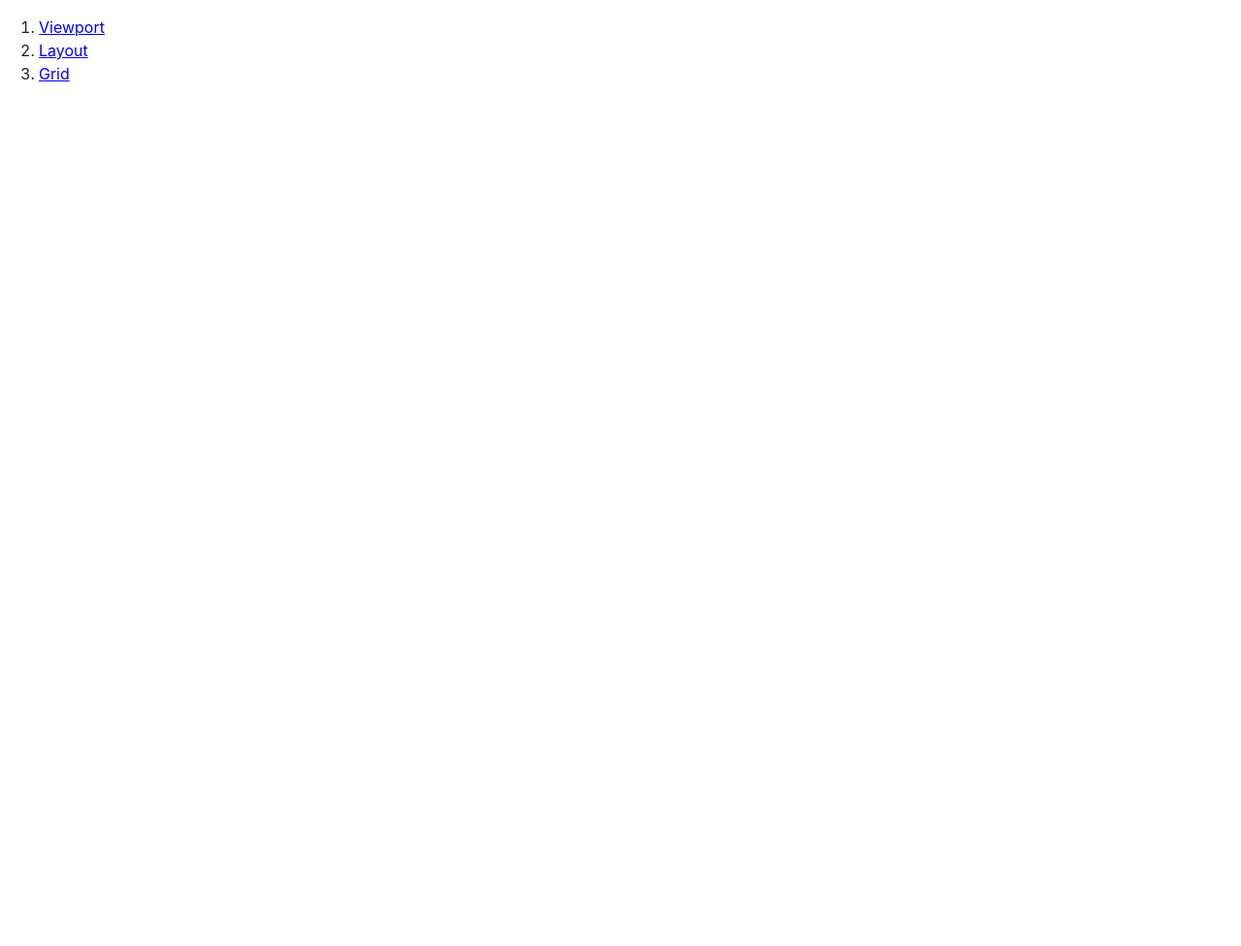
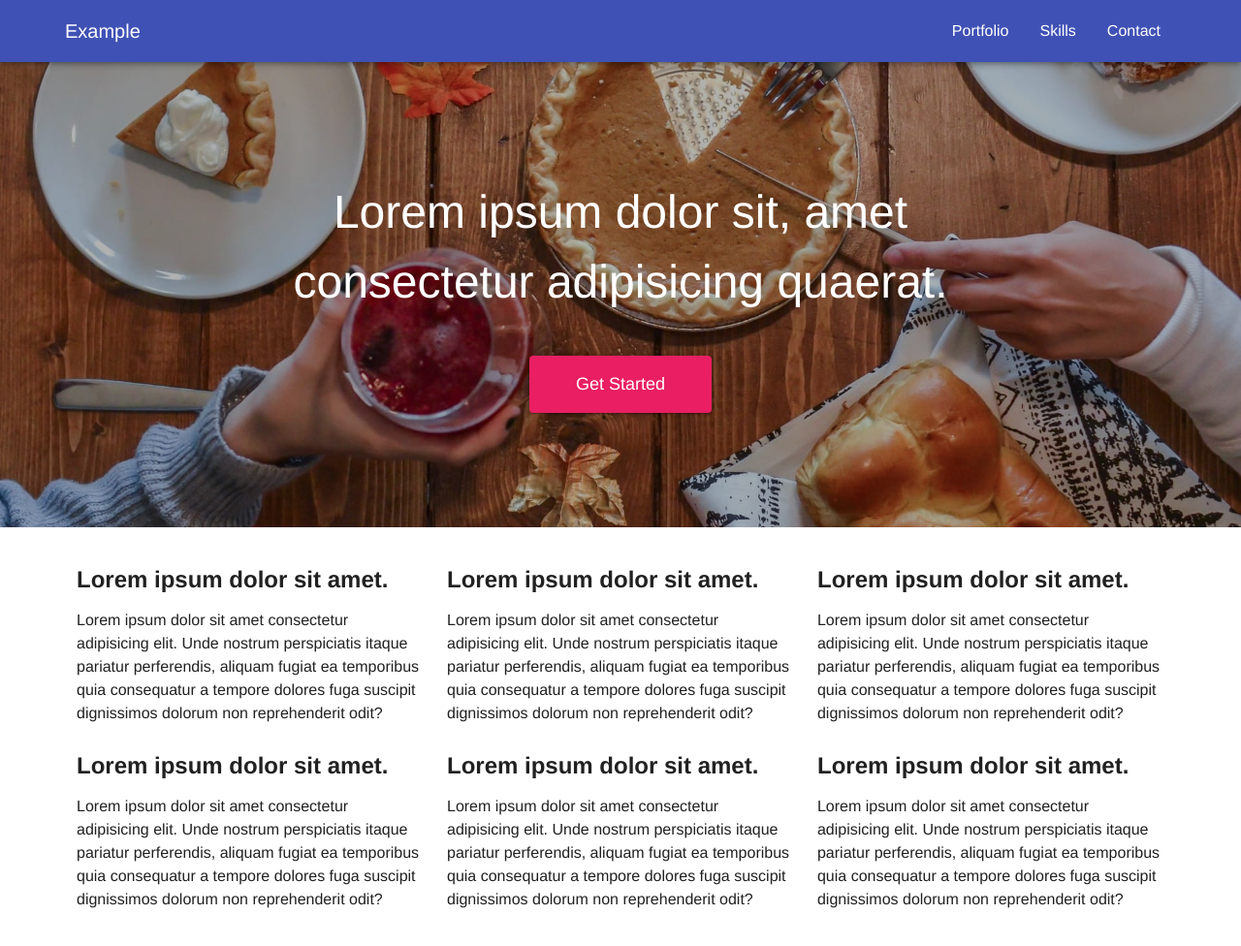
Before and after one commit to luxplanjay/htmlcss-19, a plain HTML site: page index.html in a window 1280 px wide. Shown: the whole page at 97% size. Before the commit the page ends 800 px from the top, so only its background shows below. Drawn offline with Linux system fonts and the light colour scheme.

Commit message:
Add examples

```diff
--- a/css/common.css
+++ /dev/null
@@ -1,23 +0,0 @@
-html {
-  box-sizing: border-box;
-}
-
-*,
-*::before,
-*::after {
-  box-sizing: inherit;
-}
-
-body {
-  margin: 0;
-  font-family: -apple-system, BlinkMacSystemFont, 'Segoe UI', Roboto, Oxygen,
-    Ubuntu, Cantarell, 'Open Sans', 'Helvetica Neue', sans-serif;
-  background-color: #fff;
-  color: #212121;
-  line-height: 1.5;
-}
-
-.back-link {
-  display: inline-block;
-  padding: 12px 16px;
-}
--- a/css/index.css
+++ /dev/null
@@ -1,29 +0,0 @@
-body {
-  color: #212121;
-  line-height: 1.5;
-}
-
-/* @media screen and (min-width: 800px) {
-  body {
-    background-color: palevioletred;
-    color: red;
-  }
-}
-
-@media (min-width: 1170px) {
-  body {
-    background-color: orangered;
-  }
-} */
-
-/* @media  (max-width: 800px) {
-  body {
-    background-color: yellow;
-  }
-} */
-
-/* @media screen and (min-width: 800px) and (max-width: 1200px) {
-  body {
-    background-color: blue;
-  }
-} */
--- /dev/null
+++ b/css/styles.css
@@ -0,0 +1,211 @@
+html {
+  box-sizing: border-box;
+}
+
+*,
+*::before,
+*::after {
+  box-sizing: inherit;
+}
+
+body {
+  margin: 0;
+  font-family: 'Helvetica Neue', -apple-system, BlinkMacSystemFont, 'Segoe UI',
+    Roboto, Oxygen, Ubuntu, Cantarell, 'Open Sans', sans-serif;
+  line-height: 1.5;
+  color: #212121;
+  background-color: #fff;
+}
+
+.container {
+  max-width: 1170px;
+  padding-right: 12px;
+  padding-left: 12px;
+  margin-left: auto;
+  margin-right: auto;
+}
+
+.masthead {
+  position: relative;
+  background-color: #3f51b5;
+  box-shadow: 0px 2px 4px -1px rgba(0, 0, 0, 0.2),
+    0px 4px 5px 0px rgba(0, 0, 0, 0.14), 0px 1px 10px 0px rgba(0, 0, 0, 0.12);
+  z-index: 10;
+}
+
+.masthead-nav {
+  display: flex;
+  justify-content: space-between;
+  align-items: center;
+}
+
+.logo {
+  display: block;
+  font-size: 20px;
+  font-weight: 500;
+  color: #fff;
+  text-decoration: none;
+  text-align: center;
+}
+
+/* NAV */
+.site-nav {
+  padding: 0;
+  margin: 0;
+  list-style: none;
+  display: none;
+}
+
+.site-nav a {
+  display: block;
+  padding: 20px 16px;
+  text-decoration: none;
+  color: #fff;
+  font-size: 16px;
+}
+
+.site-nav a:hover,
+.site-nav a:focus {
+  background-color: #e91e63;
+}
+
+.nav-toggler {
+  all: unset;
+  display: inline-block;
+  cursor: pointer;
+}
+
+.nav-toggler-icon {
+  width: 36px;
+  height: 36px;
+  fill: #fff;
+}
+
+.nav-toggler:hover .nav-toggler-icon {
+  fill: #e91e63;
+}
+
+/* Скрыть и показать мобильное меню (гамбургер) */
+@media (min-width: 576px) {
+  .site-nav {
+    display: flex;
+  }
+
+  .nav-toggler {
+    display: none;
+  }
+}
+
+/* HERO */
+.hero-container {
+  min-height: 480px;
+  display: flex;
+  align-items: center;
+  justify-content: center;
+  background-color: #607d8b;
+  background-image: linear-gradient(rgba(0, 0, 0, 0.3), rgba(0, 0, 0, 0.3)),
+    url('../images/mobile-bg.jpg');
+  background-repeat: no-repeat;
+  background-size: cover;
+  background-position: center;
+}
+
+.hero {
+  padding-left: 12px;
+  padding-right: 12px;
+  max-width: 800px;
+  text-align: center;
+}
+
+.hero-title {
+  margin-top: 0;
+  margin-bottom: 40px;
+  font-size: 24px;
+  color: #fff;
+  font-weight: 500;
+}
+
+.hero-link {
+  display: inline-block;
+  padding: 16px 48px;
+  border-radius: 4px;
+  font-size: 18px;
+  font-weight: 500;
+  text-decoration: none;
+  text-transform: capitalize;
+  background-color: #e91e63;
+  color: #fff;
+  box-shadow: 0px 3px 1px -2px rgba(0, 0, 0, 0.2),
+    0px 2px 2px 0px rgba(0, 0, 0, 0.14), 0px 1px 5px 0px rgba(0, 0, 0, 0.12);
+}
+
+@media screen and (min-width: 768px) {
+  .hero-container {
+    background-image: linear-gradient(rgba(0, 0, 0, 0.3), rgba(0, 0, 0, 0.3)),
+      url('../images/tablet-bg.jpg');
+  }
+
+  .hero-title {
+    font-size: 32px;
+  }
+}
+
+@media screen and (min-width: 1170px) {
+  .hero-container {
+    background-image: linear-gradient(rgba(0, 0, 0, 0.3), rgba(0, 0, 0, 0.3)),
+      url('../images/desktop-bg.jpg');
+  }
+  .hero-title {
+    font-size: 48px;
+  }
+}
+
+/* SECTION */
+.section {
+  padding-top: 24px;
+  padding-bottom: 24px;
+}
+
+.features {
+  padding: 0;
+  margin: 0;
+  list-style: none;
+}
+
+.features-item {
+  padding: 12px;
+}
+
+.features-item h3 {
+  margin-top: 0;
+  margin-bottom: 12px;
+  font-size: 24px;
+}
+
+.features-item p {
+  margin: 0;
+  font-size: 16px;
+}
+
+@media (max-width: 767px) {
+  .features-item + .features-item {
+    margin-top: 12px;
+  }
+}
+
+@media (min-width: 768px) {
+  .features {
+    display: flex;
+    flex-wrap: wrap;
+  }
+
+  .features-item {
+    flex-basis: 50%;
+  }
+}
+
+@media (min-width: 1170px) {
+  .features-item {
+    flex-basis: 33.3333%;
+  }
+}
--- a/index.html
+++ b/index.html
@@ -4,15 +4,101 @@
     <meta charset="UTF-8" />
     <meta name="viewport" content="width=device-width, initial-scale=1.0" />
     <meta http-equiv="X-UA-Compatible" content="ie=edge" />
-    <title>Adaptive</title>
-    <link rel="stylesheet" href="./css/common.css" />
-    <link rel="stylesheet" href="./css/index.css" />
+    <title>Example</title>
+    <link rel="stylesheet" href="./css/styles.css" />
   </head>
   <body>
-    <ol>
-      <li><a href="./viewport.html">Viewport</a></li>
-      <li><a href="./layout.html">Layout</a></li>
-      <li><a href="./grid.html">Grid</a></li>
-    </ol>
+    <header class="masthead">
+      <div class="container">
+        <nav class="masthead-nav">
+          <a href="" class="logo">Example</a>
+
+          <ul class="site-nav">
+            <li><a href="">Portfolio</a></li>
+            <li><a href="">Skills</a></li>
+            <li><a href="">Contact</a></li>
+          </ul>
+
+          <button class="nav-toggler" aria-label="Navigation toggler">
+            <svg class="nav-toggler-icon">
+              <use href="./images/menu.svg#icon"></use>
+            </svg>
+          </button>
+        </nav>
+      </div>
+    </header>
+
+    <main>
+      <div class="hero-container">
+        <section class="hero">
+          <h1 class="hero-title">
+            Lorem ipsum dolor sit, amet <br />
+            consectetur adipisicing quaerat.
+          </h1>
+          <a href="" class="hero-link">Get started</a>
+        </section>
+      </div>
+
+      <section class="section">
+        <div class="container">
+          <ul class="features">
+            <li class="features-item">
+              <h3>Lorem ipsum dolor sit amet.</h3>
+              <p>
+                Lorem ipsum dolor sit amet consectetur adipisicing elit. Unde
+                nostrum perspiciatis itaque pariatur perferendis, aliquam fugiat
+                ea temporibus quia consequatur a tempore dolores fuga suscipit
+                dignissimos dolorum non reprehenderit odit?
+              </p>
+            </li>
+            <li class="features-item">
+              <h3>Lorem ipsum dolor sit amet.</h3>
+              <p>
+                Lorem ipsum dolor sit amet consectetur adipisicing elit. Unde
+                nostrum perspiciatis itaque pariatur perferendis, aliquam fugiat
+                ea temporibus quia consequatur a tempore dolores fuga suscipit
+                dignissimos dolorum non reprehenderit odit?
+              </p>
+            </li>
+            <li class="features-item">
+              <h3>Lorem ipsum dolor sit amet.</h3>
+              <p>
+                Lorem ipsum dolor sit amet consectetur adipisicing elit. Unde
+                nostrum perspiciatis itaque pariatur perferendis, aliquam fugiat
+                ea temporibus quia consequatur a tempore dolores fuga suscipit
+                dignissimos dolorum non reprehenderit odit?
+              </p>
+            </li>
+            <li class="features-item">
+              <h3>Lorem ipsum dolor sit amet.</h3>
+              <p>
+                Lorem ipsum dolor sit amet consectetur adipisicing elit. Unde
+                nostrum perspiciatis itaque pariatur perferendis, aliquam fugiat
+                ea temporibus quia consequatur a tempore dolores fuga suscipit
+                dignissimos dolorum non reprehenderit odit?
+              </p>
+            </li>
+            <li class="features-item">
+              <h3>Lorem ipsum dolor sit amet.</h3>
+              <p>
+                Lorem ipsum dolor sit amet consectetur adipisicing elit. Unde
+                nostrum perspiciatis itaque pariatur perferendis, aliquam fugiat
+                ea temporibus quia consequatur a tempore dolores fuga suscipit
+                dignissimos dolorum non reprehenderit odit?
+              </p>
+            </li>
+            <li class="features-item">
+              <h3>Lorem ipsum dolor sit amet.</h3>
+              <p>
+                Lorem ipsum dolor sit amet consectetur adipisicing elit. Unde
+                nostrum perspiciatis itaque pariatur perferendis, aliquam fugiat
+                ea temporibus quia consequatur a tempore dolores fuga suscipit
+                dignissimos dolorum non reprehenderit odit?
+              </p>
+            </li>
+          </ul>
+        </div>
+      </section>
+    </main>
   </body>
 </html>
```
Also changed, not shown: css/grid.css (deleted, +0 -86 lines), css/layout.css (deleted, +0 -88 lines), grid.html (deleted, +0 -68 lines), layout.html (deleted, +0 -35 lines), viewport.html (deleted, +0 -48 lines), README.md, images/desktop-bg.jpg (added), images/menu.svg (added), images/mobile-bg.jpg (added), images/smile.svg (deleted), images/tablet-bg.jpg (added).
